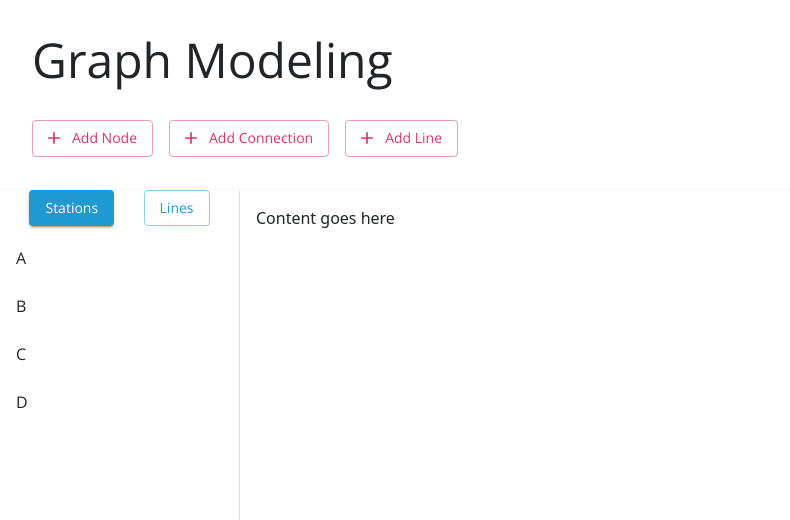
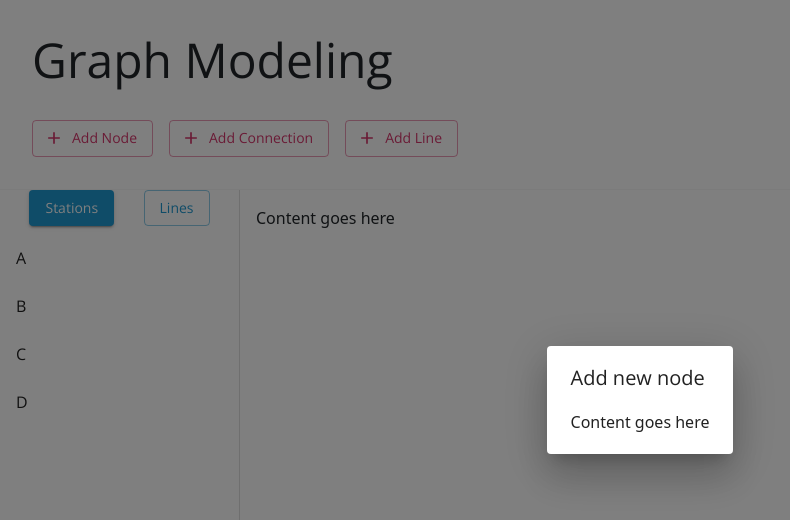
Before and after one commit to BernardMoy/react-map, a React (Vite) app: page / in a window 1280 px wide. Both pictures are taken after a click on the button "Add Node". Shown: the top 520 px of the page, without its empty margins (0-790 px from the left). Built offline with nearby package versions, Linux system fonts and the light colour scheme.

Commit message:
Openable dialog

```diff
--- a/src/components/NewNodeDialog.tsx
+++ b/src/components/NewNodeDialog.tsx
@@ -1 +1,15 @@
-export default function NewNodeDialog() {}
+import { Dialog, DialogContent, DialogTitle } from "@mui/material";
+
+interface Props {
+  open: boolean;
+  onClose: () => void;
+}
+
+export default function NewNodeDialog({ open, onClose }: Props) {
+  return (
+    <Dialog open={open} onClose={onClose}>
+      <DialogTitle> Add new node </DialogTitle>
+      <DialogContent>Content goes here</DialogContent>
+    </Dialog>
+  );
+}
--- a/src/components/TopBar.tsx
+++ b/src/components/TopBar.tsx
@@ -2,16 +2,23 @@ import { Box, Typography } from "@mui/material";
 import { CONTENT_MARGIN, TITLE_MARGIN } from "./Values";
 import CustomButton from "./CustomButton";
 import AddIcon from "@mui/icons-material/Add";
+import { useState } from "react";
+import NewNodeDialog from "./NewNodeDialog";
+
+export default function TopBar() {
+  // state of the dialogs whether they are open
+  const [openNewNodeDialog, setOpenNewNodeDialog] = useState(false);
+  const handleNewNodeDialogClose = () => setOpenNewNodeDialog(false);
 
   const onAddNodeClicked = () => {
     console.log("Add node clicked");
+    setOpenNewNodeDialog(true);
   };
 
   const onAddLineClicked = () => {
     console.log("Add line clicked");
   };
 
-export default function TopBar() {
   return (
     <Box
       sx={{
@@ -57,6 +64,12 @@ export default function TopBar() {
           onClick={onAddLineClicked}
         />
       </Box>
+
+      {/* Dialogs */}
+      <NewNodeDialog
+        open={openNewNodeDialog}
+        onClose={handleNewNodeDialogClose}
+      ></NewNodeDialog>
     </Box>
   );
 }
```
Lines whose indentation alone changed are shown as unchanged.
